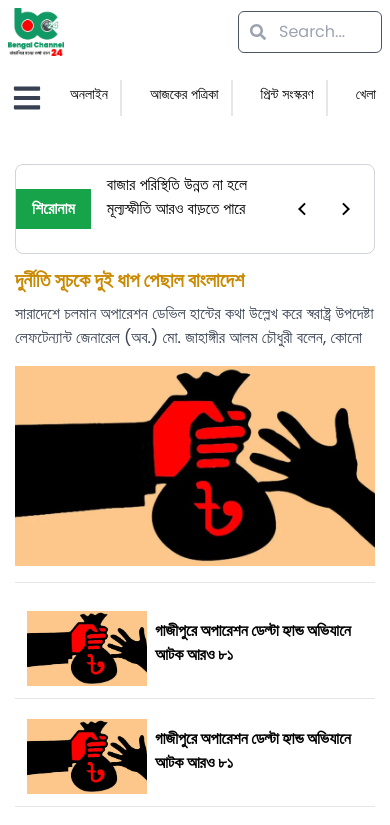
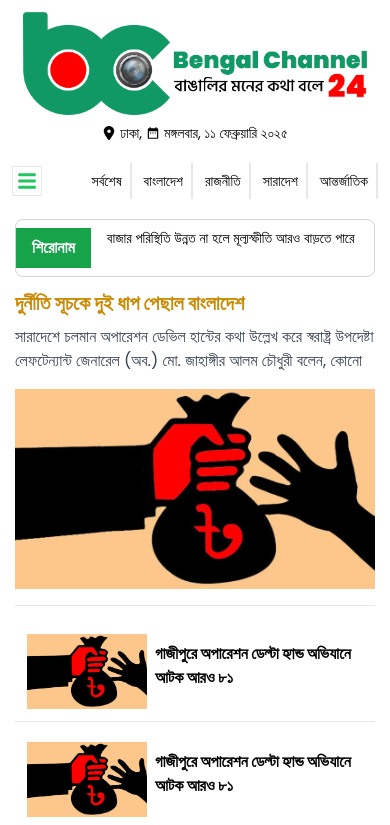
Before and after one commit to AbdulMalek-swe/zan.bengal.news_paper, a Next.js app: page / in a window 390 px wide. Shown: the top 825 px of the page. Built offline with nearby package versions, Linux system fonts and the light colour scheme.

Commit message:
feat:entertainment and nav done

```diff
--- a/src/components/faccebook-page/facebookPage.jsx
+++ b/src/components/faccebook-page/facebookPage.jsx
@@ -2,12 +2,7 @@
 import { publicRequest } from "@/config/axios.config";
 import axios from "axios";
 import React, { useEffect, useState } from "react";
-import {
-  Comments,
-  FacebookProvider,
-  Like,
-  FacebookLogin,
-} from "react-facebook";
+
 
 const FacebookPage = () => {
   const [pageData, setPageData] = useState(null);
@@ -122,7 +117,7 @@ const FacebookPage = () => {
         className="fb-page"
         data-href="https://www.facebook.com/Bengalchannel24.bd/" // Replace with your Facebook page URL
         data-tabs="timeline"
-        data-width="500"
+        data-width="300"
         data-height="600"
         data-small-header="false"
         data-adapt-container-width="true"
--- a/src/components/headline/index.jsx
+++ b/src/components/headline/index.jsx
@@ -30,13 +30,13 @@ export default function HeadlineSlider() {
       >
         {headlines.map((headline, index) => (
           <SwiperSlide key={index}>
-            <p className="text-black px-4 py-2">{headline}</p>
+            <p className="text-black text-sm md:text-base px-4 py-2">{headline}</p>
           </SwiperSlide>
         ))}
       </Swiper>
 
       {/* Navigation Buttons (Right Side) */}
-      <div className="flex items-center space-x-1 bg-white px-2">
+      <div className="items-center space-x-1 hidden md:flex bg-white px-2">
         <button
           onClick={() => swiperRef.current?.slidePrev()}
           className="p-2 hover:bg-gray-200 rounded"
--- a/src/components/layouts/navber.jsx
+++ b/src/components/layouts/navber.jsx
@@ -2,11 +2,12 @@
 import React, { useEffect, useState, useLayoutEffect } from "react";
 import Image from "next/image";
 import Link from "next/link";
+import { FaLocationDot } from "react-icons/fa6";
+import { MdDateRange } from "react-icons/md";
 import {
   FaBars,
   FaChevronDown,
   FaFacebookF,
-  FaSearch,
   FaTimes,
   FaYoutube,
   FaLinkedinIn,
@@ -60,47 +61,9 @@ const Navber = () => {
 
   return (
     <main>
-      {/* 🔹 Top Navbar (Mobile) */}
-      <div className=" flex  items-center justify-between p-2 md:hidden">
-        <Image
-          className="w-14 h-12 rounded-sm"
-          src={Logo1}
-          alt="Profile Picture"
-          width={30}
-          height={30}
-        />
-
-        <div className="relative w-36">
-          <input
-            type="text"
-            placeholder="Search..."
-            className="w-full p-2 pl-10 pr-4 rounded-md text-white border border-gray-600 focus:outline-none"
-          />
-          <FaSearch className="absolute left-3 top-1/2 transform -translate-y-1/2 text-gray-400" />
-        </div>
-      </div>
-
-      {/* 🔹 Mobile Menu */}
-      <div className="lg:hidden mt-1 flex items-center justify-between p-3 gap-4">
-        <button onClick={toggleSidebar} className="text-gray-700 text-3xl">
-          <FaBars />
-        </button>
-        <div className="flex space-x-4 overflow-x-auto scrollbar-hide">
-          {CategoryData.map((item, index) => (
-            <Link
-              key={index}
-              href={item.url}
-              className="whitespace-nowrap border-e-2 lg:border-none px-3 py-1 text-sm transition pb-3"
-            >
-              {item.name}
-            </Link>
-          ))}
-        </div>
-      </div>
-
       {/* 🔹 Header (Logo & Date) */}
       <div className="flex items-center container-custom justify-between px-4 pb-2 mt-3">
-        <div className="text-center flex-1 hidden md:block">
+        <div className="text-center flex-1 px-2">
           <Image
             className="mx-auto "
             src={logo}
@@ -108,19 +71,39 @@ const Navber = () => {
             width={400}
             height={200}
           />
-          <p className="mt-2 text-sm">
-            ঢাকা, ১১ ফেব্রুয়ারি ২০২৫, মঙ্গলবার, ২৮ মাঘ ১৪৩১ বঙ্গাব্দ, ১১ শাবান
+          <p className="mt-2 hidden md:block text-sm">
+            ঢাকা,  মঙ্গলবার, ১১ ফেব্রুয়ারি ২০২৫, ২৮ মাঘ ১৪৩১ বঙ্গাব্দ, ১১ শাবান
             ১৪৪৬ হিঃ
+          </p>
+          <p className="mt-2 md:hidden flex items-center justify-center gap-1 text-sm">
+            <FaLocationDot />
+            ঢাকা, <MdDateRange /> মঙ্গলবার, ১১ ফেব্রুয়ারি ২০২৫
           </p>
         </div>
       </div>
-
+      {/* 🔹 Mobile Menu */}
+      <div className="lg:hidden  flex items-center justify-between py-3 px-3  gap-4">
+        <button onClick={toggleSidebar} className="text-gray-700 text-3xl">
+          <FaBars className="border p-1 text-green-500" />
+        </button>
+        <div className="flex space-x-1 overflow-x-auto scrollbar-hide">
+          {menuData.slice(0, 5).map((item, index) => (
+            <Link
+              key={index}
+              href={item.url}
+              className="whitespace-nowrap border-e-2 text-[17px] lg:border-none px-2  text-sm transition py-2"
+            >
+              {item.name}
+            </Link>
+          ))}
+        </div>
+      </div>
       {/* 🔹 Main Navbar */}
       <nav
         className={` transition-all  duration-300 ${
           isScrolled
             ? "fixed top-0 left-0 w-full bg-white z-50 shadow-md"
-            : "md:bg-base-200 p-2"
+            : "md:bg-base-200 py-1 md:p-2"
         }`}
       >
         <div
--- a/src/components/news-layout/index.jsx
+++ b/src/components/news-layout/index.jsx
@@ -14,10 +14,22 @@ const articles = [
 ];
 
 const sidebarArticles = [
-  { id: 2, title: "আজ ‘প্রমিস ডে’, প্রতিজ্ঞা করার দিন", image: "/images/img.webp" },
+  {
+    id: 2,
+    title: "আজ ‘প্রমিস ডে’, প্রতিজ্ঞা করার দিন",
+    image: "/images/img.webp",
+  },
   { id: 3, title: "হেসব কারণে দেখে বাঁধে যৌনরোগ", image: "/images/img.webp" },
-  { id: 4, title: "শিশুরা হেসব কারণে ক্যানসারে আক্রান্ত হয়", image: "/images/img.webp" },
-  { id: 5, title: "জরায়ু ক্যানসারে আক্রান্ত কি না বুঝে নিন ৯ লক্ষণ", image: "/images/img.webp" },
+  {
+    id: 4,
+    title: "শিশুরা হেসব কারণে ক্যানসারে আক্রান্ত হয়",
+    image: "/images/img.webp",
+  },
+  {
+    id: 5,
+    title: "জরায়ু ক্যানসারে আক্রান্ত কি না বুঝে নিন ৯ লক্ষণ",
+    image: "/images/img.webp",
+  },
 ];
 
 const rightFeature = {
@@ -31,7 +43,9 @@ export const NewsLayout = () => {
     <div className="container mx-auto my-6 border-b pb-5">
       {/* Category Header */}
       <div className="flex items-center gap-2 text-lg font-bold mb-4">
-        <span className="bg-red-500 text-white px-3 py-1 rounded">লাইফস্টাইল</span>
+        <span className="bg-red-500 text-white px-3 py-1 rounded">
+          লাইফস্টাইল
+        </span>
         <FaChevronDown className="text-red-500" />
       </div>
 
@@ -49,7 +63,9 @@ export const NewsLayout = () => {
                   height={350}
                   className="rounded-lg w-full object-cover"
                 />
-                <h2 className="mt-3 text-xl font-bold hover:text-red-500">{article.title}</h2>
+                <h2 className="mt-3 text-xl font-bold hover:text-red-500">
+                  {article.title}
+                </h2>
                 <p className="text-gray-600 mt-1">{article.description}</p>
                 <span className="text-sm text-gray-400">{article.time}</span>
               </Link>
@@ -59,7 +75,11 @@ export const NewsLayout = () => {
           {/* Right - Sidebar Articles */}
           <div className="space-y-4 pe-4 border-r">
             {sidebarArticles.map((article) => (
-              <Link key={article.id} href="#" className="flex items-center border-b pb-4 gap-3">
+              <Link
+                key={article.id}
+                href="#"
+                className="flex items-center border-b pb-4 gap-3"
+              >
                 <Image
                   src={article.image}
                   alt={article.title}
@@ -67,7 +87,9 @@ export const NewsLayout = () => {
                   height={80}
                   className="rounded-lg w-[120px] h-[80px] object-cover"
                 />
-                <p className="text-sm font-medium hover:text-red-500">{article.title}</p>
+                <p className="text-sm font-medium hover:text-red-500">
+                  {article.title}
+                </p>
               </Link>
             ))}
           </div>
@@ -83,7 +105,9 @@ export const NewsLayout = () => {
               height={180}
               className="aspect-video object-cover"
             />
-            <p className="text-lg font-semibold hover:text-red-500">{rightFeature.title}</p>
+            <p className="text-lg font-semibold hover:text-red-500">
+              {rightFeature.title}
+            </p>
           </Link>
         </div>
       </div>
@@ -93,62 +117,72 @@ export const NewsLayout = () => {
 
 export const Entertainment = () => {
   return (
-    <div className="container mx-auto px-4 py-6 grid grid-cols-1 md:grid-cols-3 gap-6">
+    <div className="bg-green-100 p-2">
+      <div className="flex items-center gap-2 text-lg font-bold  ">
+        <span className="bg-red-500 text-white px-3 py-1 rounded">বিনোদন </span>
+        <FaChevronDown className="text-red-500" />
+      </div>
+      <div className=" py-4 grid grid-cols-1 md:grid-cols-3 gap-4 border-b-">
         {/* Main News Section */}
 
-      <div className="md:col-span-2 p-4 rounded-md">
-      <div className="flex items-center gap-2 text-lg font-bold mb-4">
-        <span className="bg-red-500 text-white px-3 py-1 rounded">লাইফস্টাইল</span>
-        <FaChevronDown className="text-red-500" />
-      </div>
-        <div className="relative w-full h-96 mb-3">
-          <Image
+        <div className="md:col-span-2 border-e pe-2  ">
+        <div className="relative  mb-3  ">
+            <Image height={300} width={600}
               src="/images/img.webp"
               alt="Main News"
-            fill
-            className="rounded-md object-cover"
+
+              className="rounded-md w-full h-full object-cover"
             />
           </div>
+          <div className="border-b py-2">
           <h3 className="text-lg font-semibold">৬ তারকার নাটকের দাম</h3>
-        <p className="text-gray-700 mt-2">শাহরুখ খানসহ বড় তারকাদের নাটকের দাম নিয়ে বিস্তারিত...</p>
+          <p className="text-gray-700 mt-2">
+            শাহরুখ খানসহ বড় তারকাদের নাটকের দাম নিয়ে বিস্তারিত বড় তারকাদের
+            নাটকের দাম নিয়ে বিস্তারিত বড় তারকাদের নাটকের দাম নিয়ে বিস্তারিতবড়
+            তারকাদের নাটকের দাম নিয়ে বিস্তারিতবড় তারকাদের নাটকের দাম নিয়ে
+            বিস্তারিতবড় তারকাদের নাটকের দাম নিয়ে বিস্তারিতবড় তারকাদের নাটকের দাম
+            নিয়ে বিস্তারিতবড় তারকাদের নাটকের দাম নিয়ে বিস্তারিতবড় তারকাদের
+            নাটকের দাম নিয়ে বিস্তারিত...
+          </p>
+          </div>
         </div>
 
         {/* Sidebar */}
-      <div className="bg-white p-4 rounded-md">
-        <h2 className="text-lg font-bold mb-3">Trending</h2>
+        <div className=" rounded-md">
           <div className="space-y-4">
-          <div className="flex space-x-3">
-            <Image src="/images/img.webp" width={80} height={80} className="rounded-md" alt="News" />
+            {[...Array(2)].map((_, index) => (
+              <div key={index} className="grid grid-cols-1 gap-2 border-b pb-2 ">
+                <Image
+                  src="/images/img.webp"
+                  width={80}
+                  height={50}
+                  className="w-full"
+                  alt="News"
+                />
                 <div>
                   <h4 className="font-medium">কারিয়ের আনন্দের দিন</h4>
                 </div>
               </div>
-          <div className="flex space-x-3">
-            <Image src="/side-2.jpg" width={80} height={80} className="rounded-md" alt="News" />
-            <div>
-              <h4 className="font-medium">ভ্রম ধ্বিজের দিনশেষে</h4>
-            </div>
-          </div>
+            ))}
           </div>
         </div>
 
         {/* Bottom News Cards */}
-      <div className="md:col-span-3 grid grid-cols-2 md:grid-cols-4 gap-4">
-        <div className="bg-white shadow p-3 rounded-md">
-          <Image src="/small-1.jpg" width={150} height={100} className="rounded-md" alt="News" />
-          <h4 className="text-sm mt-2">'হেয়ারার যদি আদনান তারিখের সন্ধান'</h4>
+        <div className="md:col-span-3 grid grid-cols-1 md:grid-cols-3 gap-4">
+          {[...Array(3)].map((_, index) => (
+            <div key={index} className=" p-3 flex gap-2 border-e">
+              <Image
+                src="/images/img.webp"
+                width={150}
+                height={100}
+                className=""
+                alt="News"
+              />
+              <h4 className="text-base mt-2">
+                'হেয়ারার যদি আদনান তারিখের সন্ধান'
+              </h4>
             </div>
-        <div className="bg-white shadow p-3 rounded-md">
-          <Image src="/small-2.jpg" width={150} height={100} className="rounded-md" alt="News" />
-          <h4 className="text-sm mt-2">গানে কিমারন সাবিনা ইয়াসমিন</h4>
-        </div>
-        <div className="bg-white shadow p-3 rounded-md">
-          <Image src="/small-3.jpg" width={150} height={100} className="rounded-md" alt="News" />
-          <h4 className="text-sm mt-2">এক নতুন, জিরাপিক ঐতিহাসিক...</h4>
-        </div>
-        <div className="bg-white shadow p-3 rounded-md">
-          <Image src="/small-4.jpg" width={150} height={100} className="rounded-md" alt="News" />
-          <h4 className="text-sm mt-2">ট্রেন্ডিং টপিকস</h4>
+          ))}
         </div>
       </div>
     </div>
```
Lines whose indentation alone changed are shown as unchanged.
